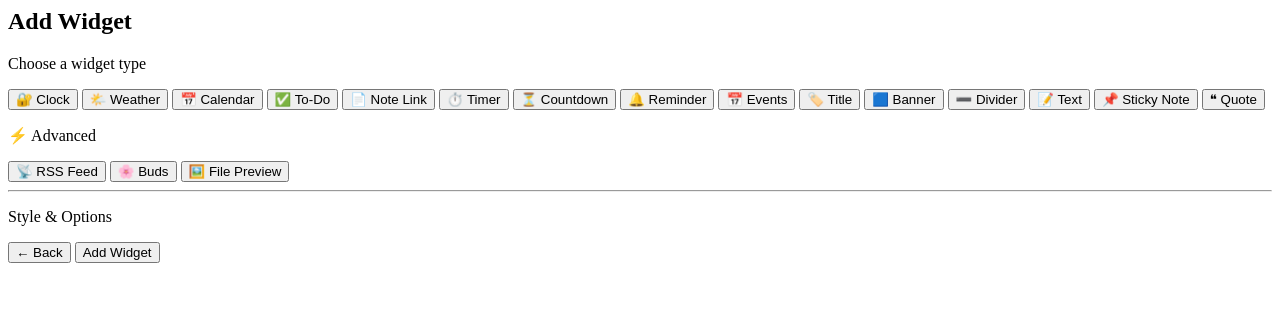
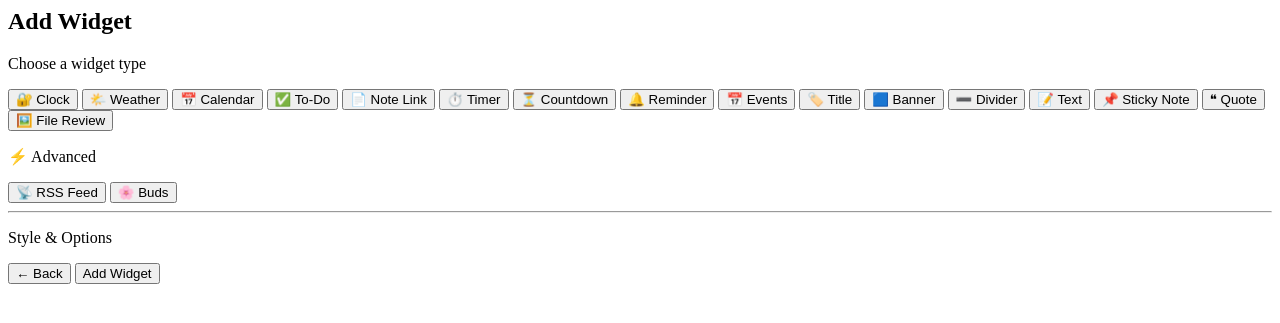
Before and after one commit to t0n003c/bookworm, a Python web app: template templates/partials/home_add_widget_modal.html in a window 1280 px wide. Shown: the top 323 px of the page. Run offline with Jinja, Linux system fonts and the light colour scheme; the template is opened without the code that fills it, so the values that code supplies are empty.

Commit message:
ux(add-widget): move File Review from Advanced bucket to regular bucket

```diff
--- a/templates/partials/home_add_widget_modal.html
+++ b/templates/partials/home_add_widget_modal.html
@@ -37,6 +37,7 @@
             ('text',     '📝', 'Text'),
             ('sticky',   '📌', 'Sticky Note'),
             ('quote',    '❝', 'Quote'),
+            ('upload_preview', '🖼️', 'File Review'),
           ] %}
           {% for wtype, icon, label in wt_list %}
           <button type="button" onclick="selectWidgetType('{{ wtype }}')"
@@ -57,9 +58,8 @@
         </p>
         <div class="grid grid-cols-2 sm:grid-cols-4 gap-3 mb-4">
           {% for wtype, icon, label in [
-            ('rss_feed',       '📡', 'RSS Feed'),
-            ('buds',           '🌸', 'Buds'),
-            ('upload_preview', '🖼️', 'File Preview'),
+            ('rss_feed', '📡', 'RSS Feed'),
+            ('buds',     '🌸', 'Buds'),
           ] %}
           <button type="button" onclick="selectWidgetType('{{ wtype }}')"
                   data-wtype="{{ wtype }}"
```
